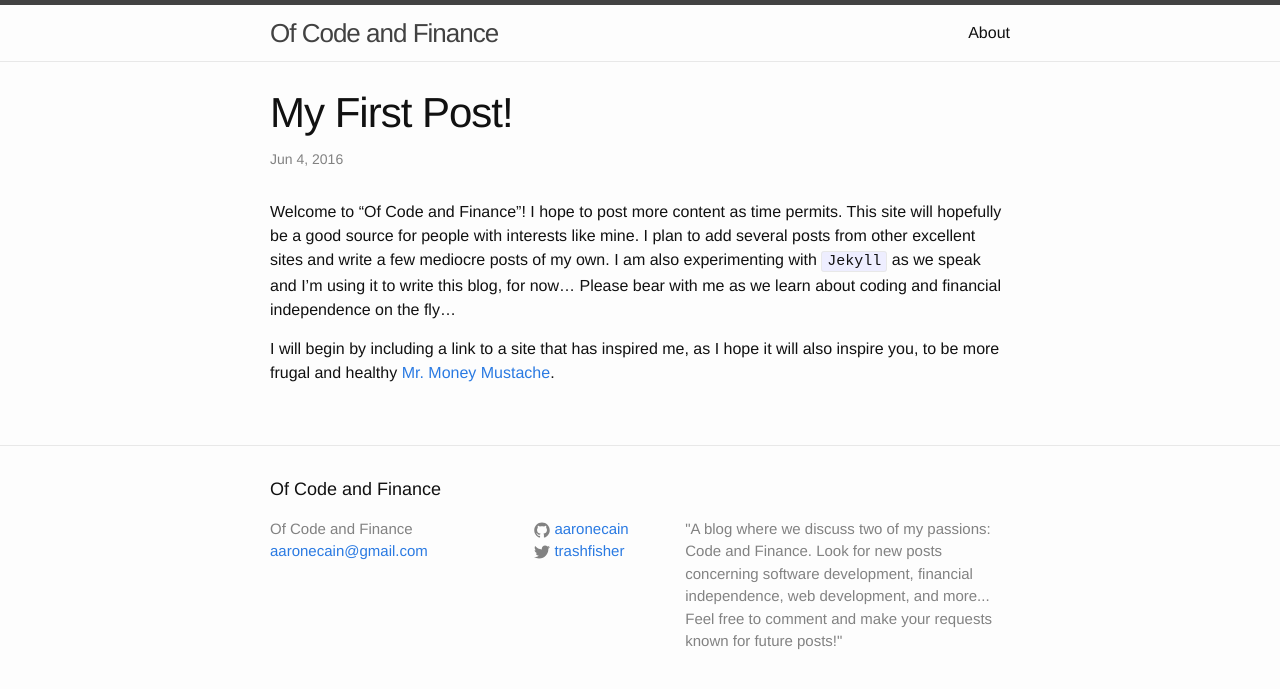
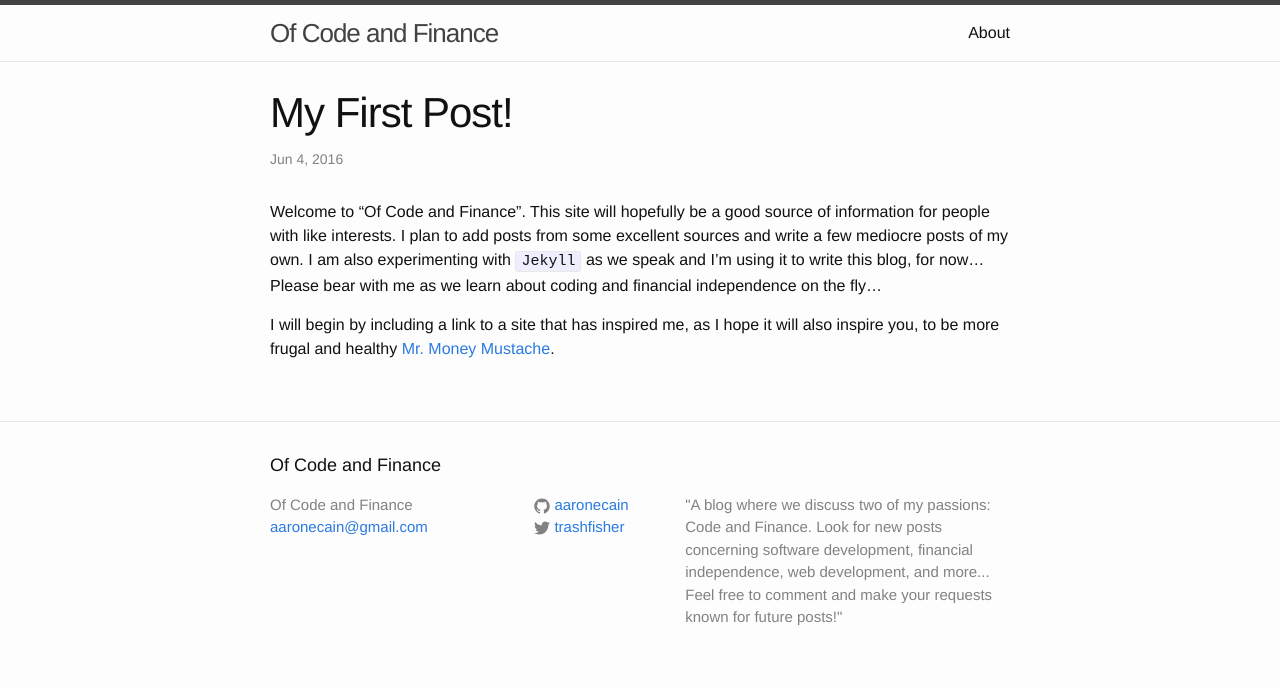
Before and after one commit to aaronecain/aaronecain.github.io, a Jekyll site: the page built from _posts/2016-06-04-my-first-post.markdown, in a window 1280 px wide. Shown: the top 689 px of the page. Built offline with Jekyll 4.4.1, drawn with Linux system fonts in a browser that asks for light colours.

Commit message:
Update 2016-06-04-my-first-post.markdown
edited text and added target: blank

```diff
--- a/_posts/2016-06-04-my-first-post.markdown
+++ b/_posts/2016-06-04-my-first-post.markdown
@@ -4,8 +4,8 @@ title:  "My First Post!"
 date:   2016-06-04 10:36:54 -0400
 categories: jekyll update
 ---
-Welcome to "Of Code and Finance"! I hope to post more content as time permits. This site will hopefully be a good source for people with interests like mine. I plan to add several posts from other excellent sites and write a few mediocre posts of my own. I am also experimenting with `Jekyll` as we speak and I'm using it to write this blog, for now... Please bear with me as we learn about coding and financial independence on the fly...
+Welcome to "Of Code and Finance". This site will hopefully be a good source of information for people with like interests. I plan to add posts from some excellent sources and write a few mediocre posts of my own. I am also experimenting with `Jekyll` as we speak and I'm using it to write this blog, for now... Please bear with me as we learn about coding and financial independence on the fly...
 
 I will begin by including a link to a site that has inspired me, as I hope it will also inspire you, to be more frugal and healthy [Mr. Money Mustache][mustache-home].
 
-[mustache-home]: http://mrmoneymustache.com
+[mustache-home]: http://mrmoneymustache.com{:target="_blank"}
```
